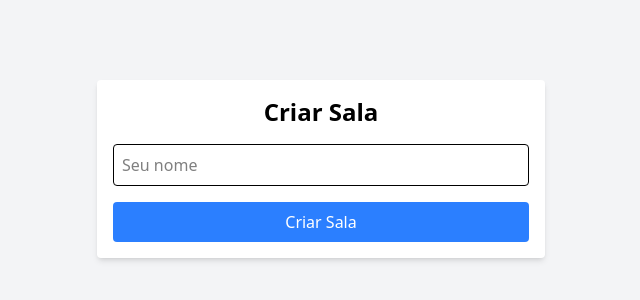
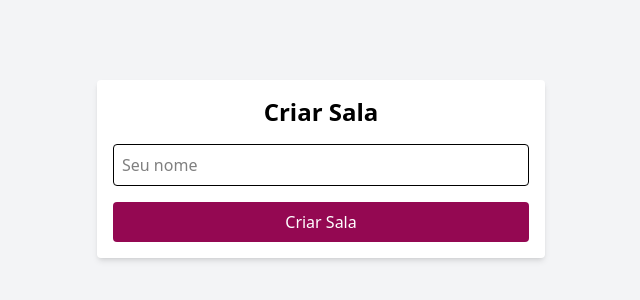
Before and after one commit to Lucas-Tales1/jokenpo, a React (Vite) app in the folder web-client/: page / in a window 1280 px wide. Shown: the top 300 px of the page, without its empty margins (319-959 px from the left). Built offline with nearby package versions, Linux system fonts and the light colour scheme.

Commit message:
style: alterar cor do background do botão

```diff
--- a/web-client/src/pages/CriarSala.tsx
+++ b/web-client/src/pages/CriarSala.tsx
@@ -24,7 +24,7 @@ const CriarSala: React.FC = () => {
       />
       <button
         onClick={handleCriar}
-        className="bg-blue-500 text-white w-full py-2 rounded hover:bg-blue-600"
+        className="bg-[#940852] text-white w-full py-2 rounded hover:bg-[#6e063d]"
       >
         Criar Sala
       </button>
```
